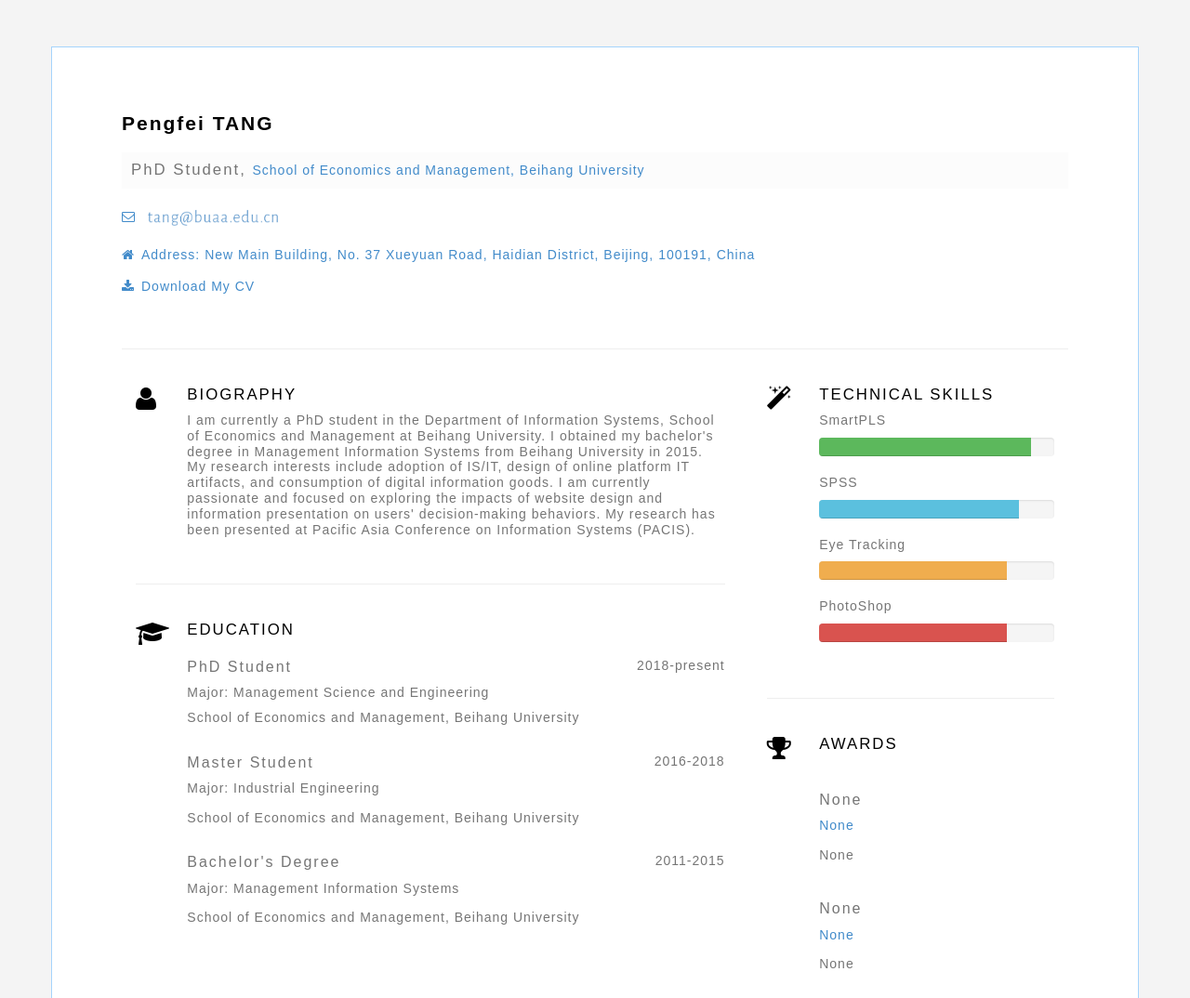
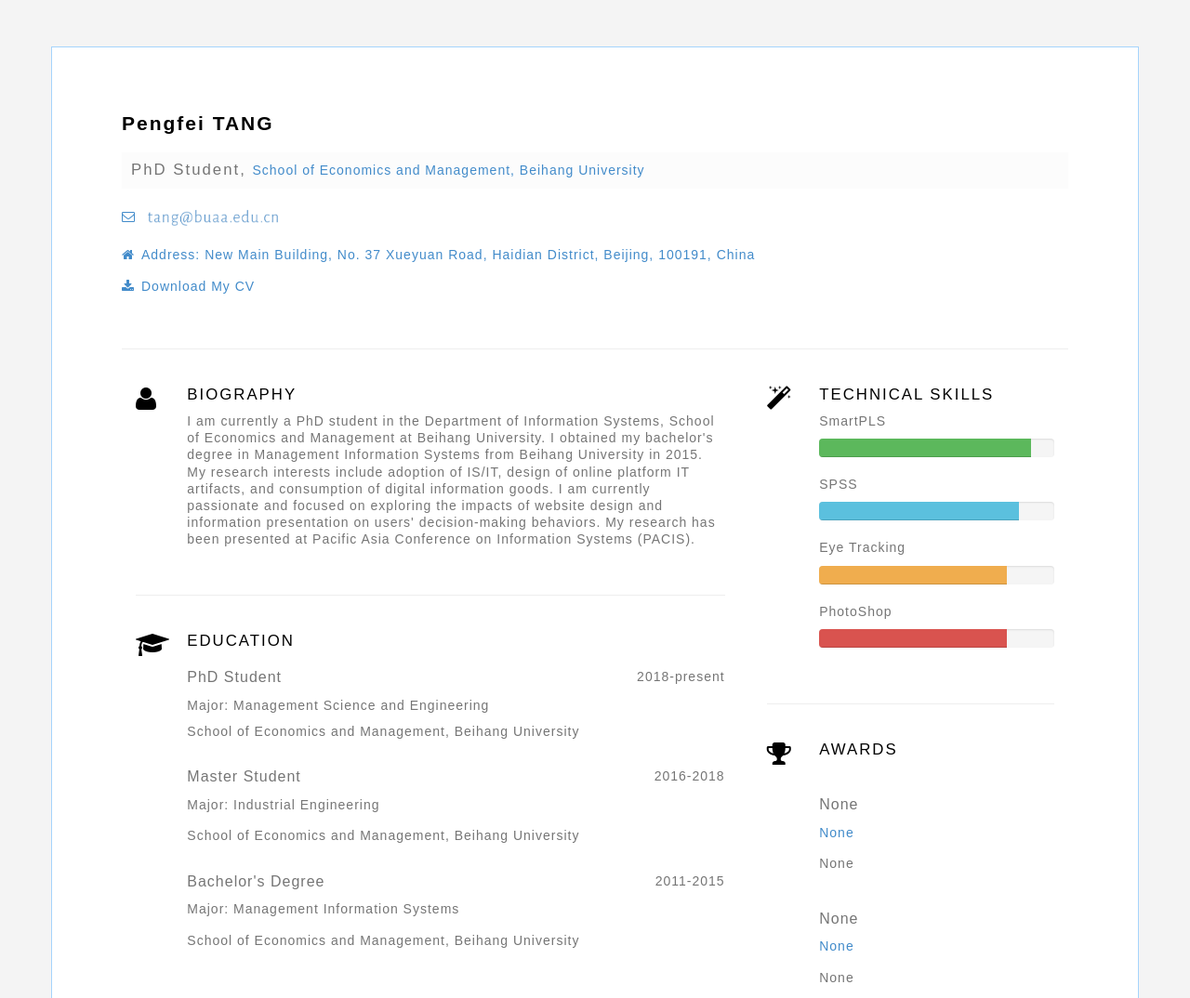
Before and after one commit to pengfeitang/pengfeitang.github.io, a plain HTML site: page index.html in a window 1280 px wide. Shown: the top 1074 px of the page at 93% size. Drawn offline with Linux system fonts and the light colour scheme; a web font is replaced by a local one.

Commit message:
Update style.css

```diff
--- a/css/style.css
+++ b/css/style.css
@@ -47,14 +47,15 @@ h3 {
 }
 
 h4 {
-    line-height: 1.2em;
+    line-height: 1.3em;
     font-size: 16px;
  font-weight: 500;
+letter-spacing: 1px;
 }
 
 p,
 a {
-    line-height: 1.2em;
+    line-height: 1.3em;
     font-weight: lighter;
     letter-spacing: 1px;
     font-size: 14px;
```
